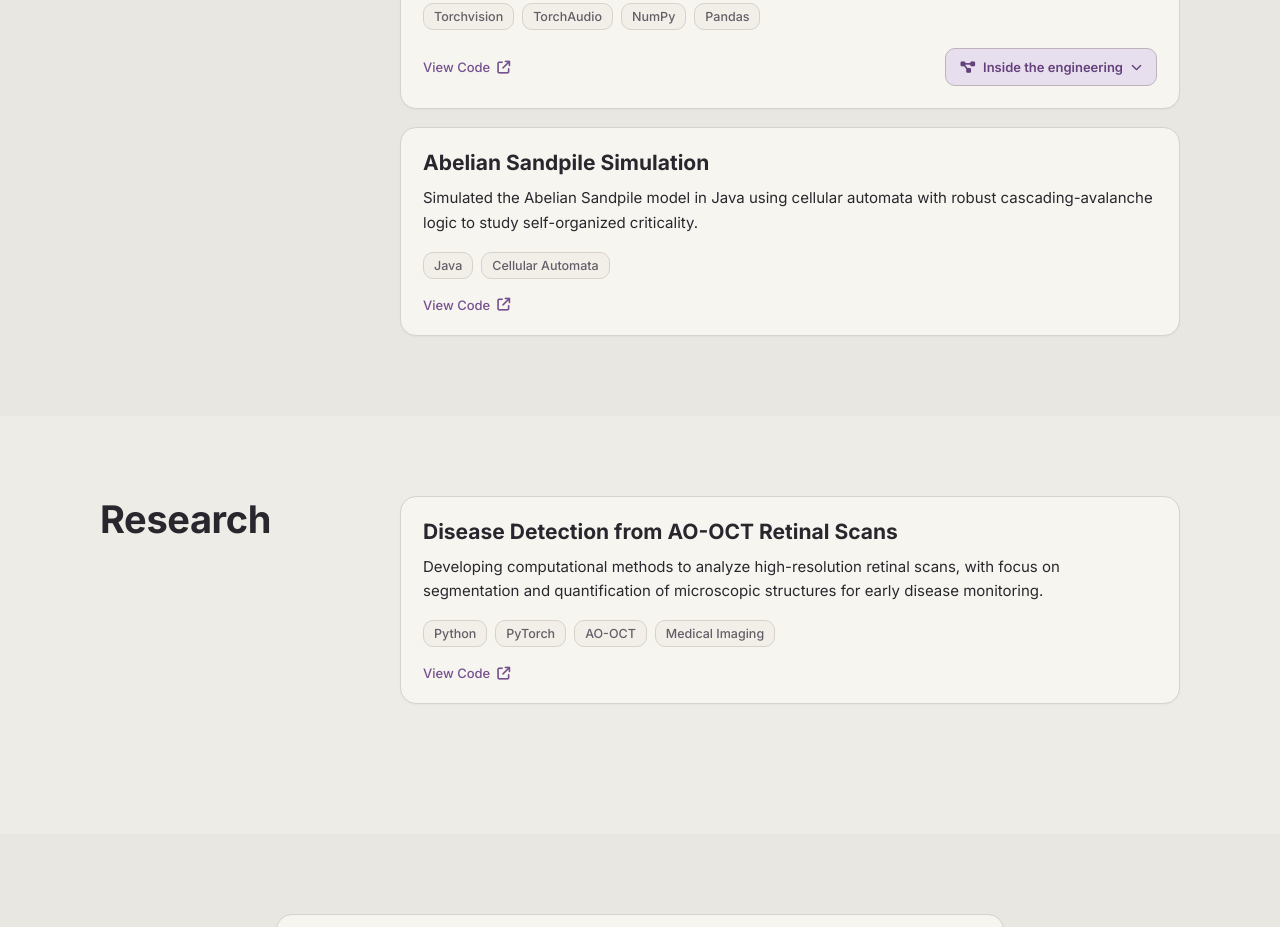
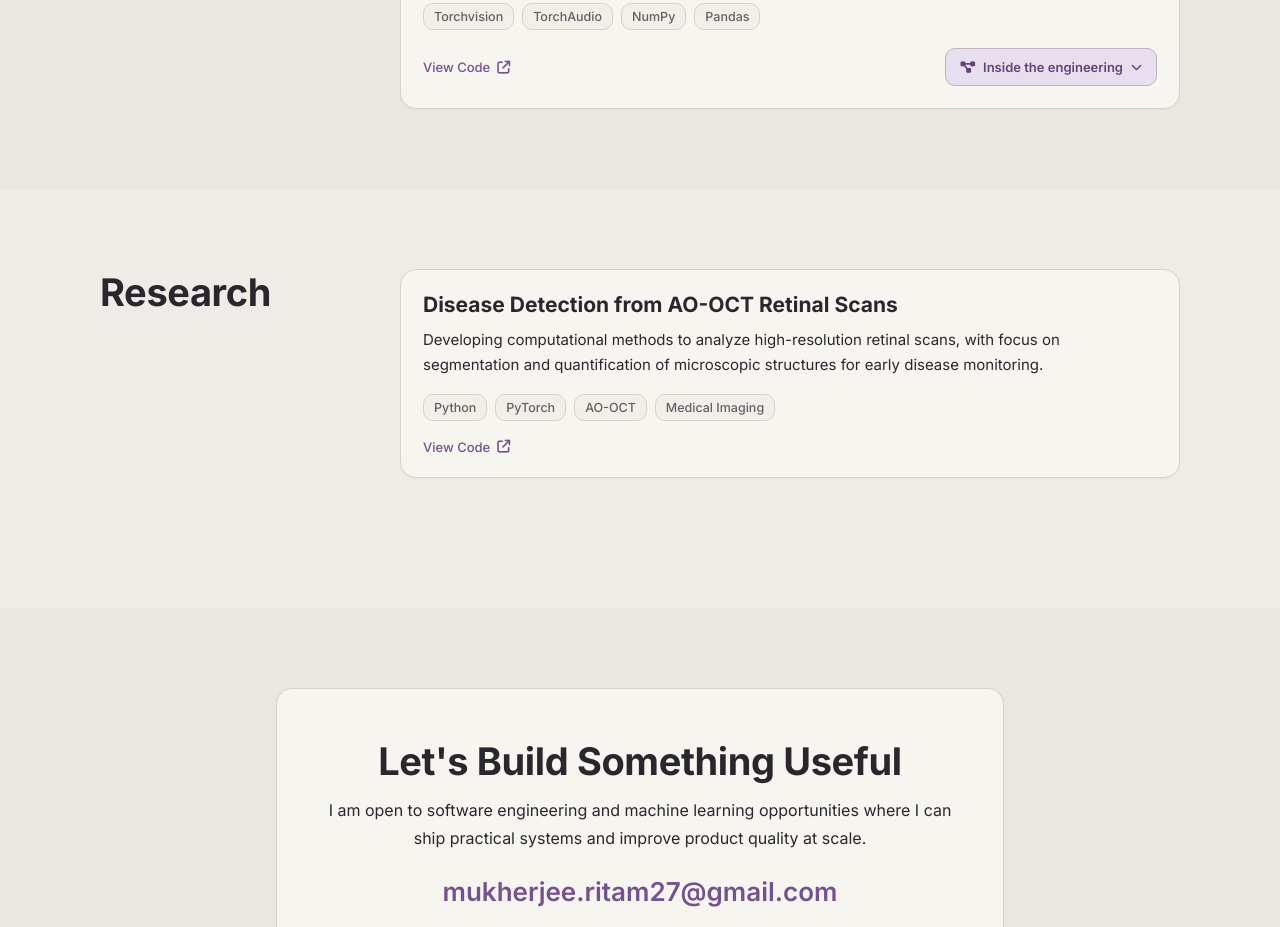
Before and after one commit to RitamCODE/Ritam-s-Portfolio-Website, a React (Vite) app: page / in a window 1280 px wide. Shown: the part 3780-4707 px from the top of the page. Built offline with nearby package versions, Linux system fonts and the light colour scheme.

Commit message:
Remove the Abelian Sandpile Simulation project
Co-Authored-By: Claude Sonnet 5.5 <noreply@anthropic.com>

```diff
--- a/src/data/portfolioData.js
+++ b/src/data/portfolioData.js
@@ -178,14 +178,6 @@ export const projectItems = [
     // Adds the "Inside the engineering" walkthrough under the card (see ProjectCard.jsx).
     walkthrough: 'birds',
     featured: true
-  },
-  {
-    title: 'Abelian Sandpile Simulation',
-    summary:
-      'Simulated the Abelian Sandpile model in Java using cellular automata with robust cascading-avalanche logic to study self-organized criticality.',
-    stack: ['Java', 'Cellular Automata'],
-    links: [{ label: 'View Code', href: 'https://github.com/RitamCODE' }],
-    featured: true
   }
 ];
 
```
Also changed, not shown: 1 other file (tests, documents, lock files or other folders).
